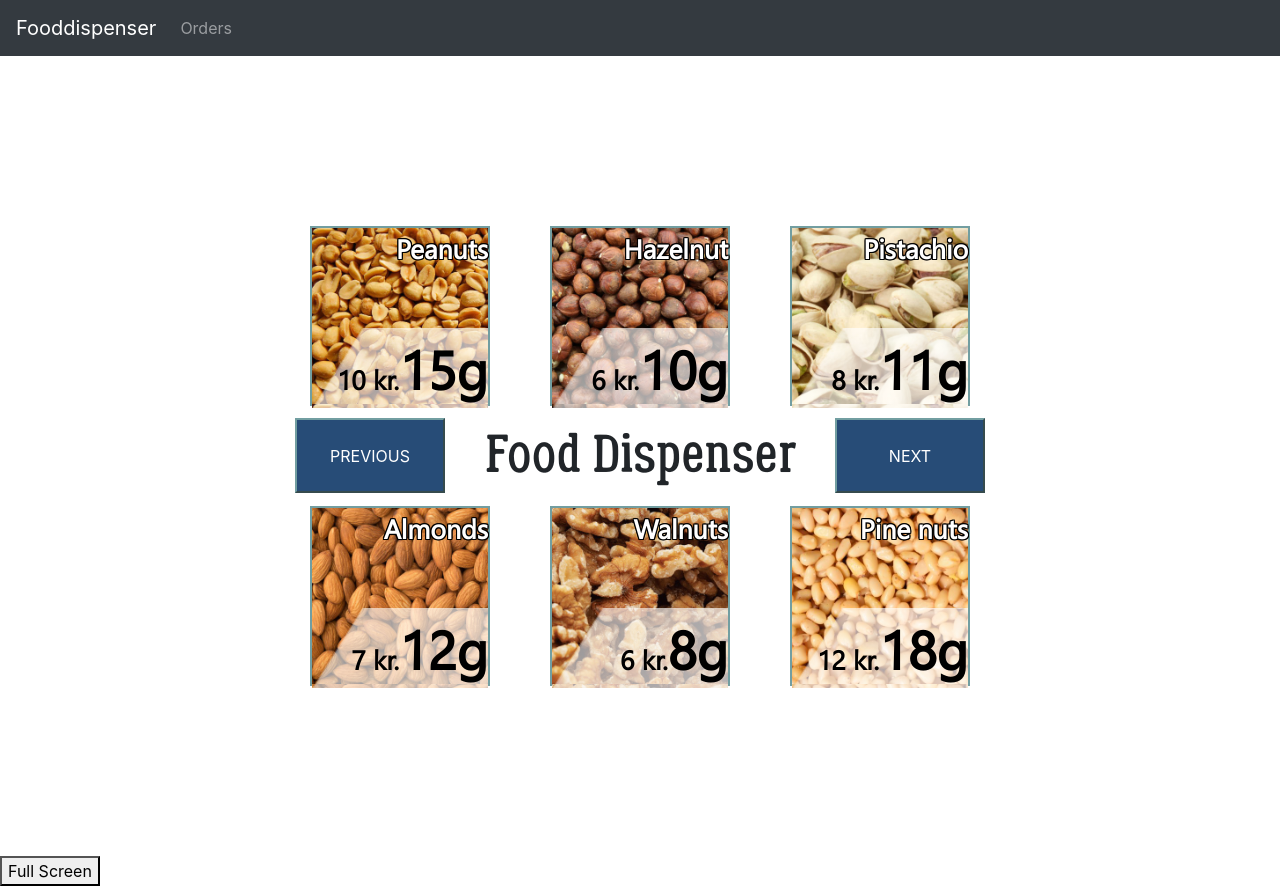
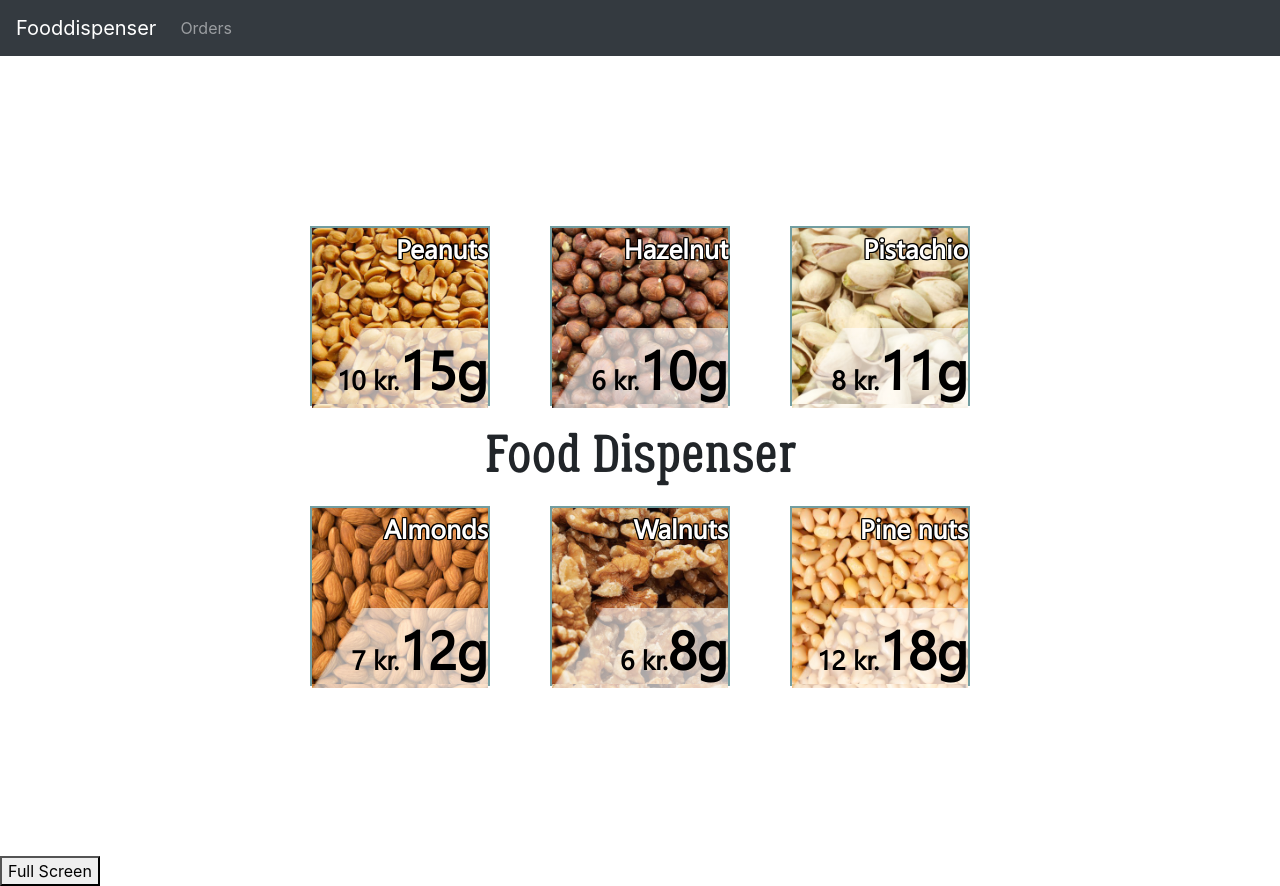
Before and after one commit to FlatBit/FoodDispenser, an Angular app in the folder FoodDispenser/: page / in a window 1280 px wide. Built offline with nearby package versions, Linux system fonts and the light colour scheme.

Commit message:
Button removed

```diff
--- a/FoodDispenser/src/app/item-selector/item-selector.component.html
+++ b/FoodDispenser/src/app/item-selector/item-selector.component.html
@@ -21,12 +21,12 @@
     </div>
     <div class="middle row">
       <div class=" col-3 padding-top-2">
-        <button type="button" class=" btn-block btn-primary buttons">PREVIOUS</button>
+        <!-- <button type="button" class=" btn-block btn-primary buttons">PREVIOUS</button> -->
       </div>
 
       <div class="col-6 align-center-text"><span id="logo">Food Dispenser</span></div>
       <div class="col-3 padding-top-2">
-        <button type="button" class=" btn-block btn-primary buttons ">NEXT</button>
+        <!-- <button type="button" class=" btn-block btn-primary buttons ">NEXT</button> -->
       </div>
 
     </div>
```
